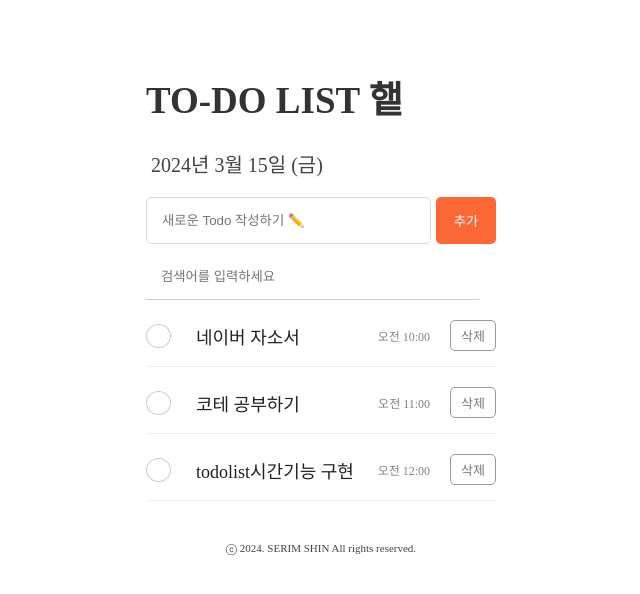
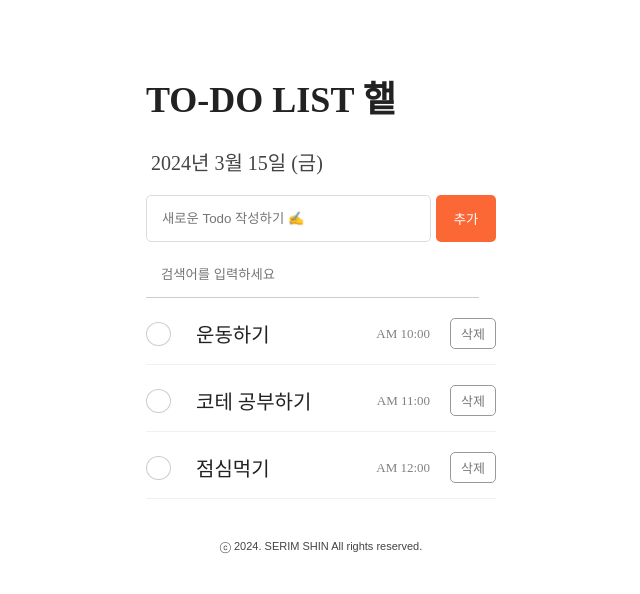
Before and after one commit to ss133600/To-do-List, a React (Create React App) app: page / in a window 1280 px wide. Shown: the top 594 px of the page, without its empty margins (319-959 px from the left). Built offline with nearby package versions, Linux system fonts and the light colour scheme; a web font is replaced by a local one.

Commit message:
디자인 수정 및 README 작성

```diff
--- a/src/App.js
+++ b/src/App.js
@@ -11,20 +11,20 @@ const mockTodo = [
   {
     id: 0,
     isDone: false,
-    content: '네이버 자소서',
-    createdTime: '오전 10:00',
+    content: '운동하기',
+    createdTime: 'AM 10:00',
   },
   {
     id: 1,
     isDone: false,
     content: '코테 공부하기',
-    createdTime: '오전 11:00',
+    createdTime: 'AM 11:00',
   },
   {
     id: 2,
     isDone: false,
-    content: 'todolist시간기능 구현',
-    createdTime: '오전 12:00',
+    content: '점심먹기',
+    createdTime: 'AM 12:00',
   },
 ];
 
@@ -101,7 +101,7 @@ function App() {
   const getCurrentTime = () => {
     const now = new Date();
     const hours = now.getHours();
-    const ampm = hours >= 12 ? '오후' : '오전';
+    const ampm = hours >= 12 ? 'PM' : 'AM';
     const formattedHours = hours % 12 || 12;
     const minutes = now.getMinutes().toString().padStart(2, '0');
     return `${ampm} ${formattedHours}:${minutes}`;
--- a/src/components/Footer.js
+++ b/src/components/Footer.js
@@ -6,7 +6,7 @@ const Container = styled.footer`
   justify-content: center;
   align-items: center;
   font-size: 11px;
-  font-family: none;
+  font-family: Arial, Helvetica, sans-serif;
   font-weight: 400;
   border-top: 1px solid rgba(255, 255, 255, 0.2);
 `;
--- a/src/components/Header.js
+++ b/src/components/Header.js
@@ -4,8 +4,8 @@ import { CustomDate } from './CustomDate';
 const H2 = styled.p`
   /* margin-left: 15px; */
   margin-top: 20px;
-  color: #333;
-  font-size: 37px;
+  color: #222;
+  font-size: 36px;
   font-family: 'YClover';
   font-weight: Bold;
 `;
--- a/src/components/TodoEditor.js
+++ b/src/components/TodoEditor.js
@@ -67,7 +67,7 @@ const TodoEditor = ({ onCreate }) => {
       <EditWrapper>
         <input
           type="text"
-          placeholder="새로운 Todo 작성하기 ✏️"
+          placeholder="새로운 Todo 작성하기 ✍"
           value={content}
           onChange={onChangeContent}
           ref={inputRef}
--- a/src/components/TodoItem.js
+++ b/src/components/TodoItem.js
@@ -27,30 +27,31 @@ const Checkbox = styled.div`
   input[type='checkbox']:checked {
     background-color: #fc6736;
     border-color: #fc6736;
+    color: white;
   }
 
   input[type='checkbox']:checked::after {
-    content: '✔';
+    content: '✓';
     display: block;
     text-align: center;
     color: white;
     font-size: 17px;
-    font-weight: regular;
+    font-weight: 600;
     align-items: center;
   }
 `;
 const Title = styled.div`
   flex: 1;
   /* 부모의 너비가 해당 아이템보다 작아지면 부모의 너비에 맞추어 줄어든다. */
-  color: ${(props) => (props.isChecked ? '#aaaaaa		' : '222')};
+  color: ${(props) => (props.isChecked ? '#828282' : '#222')};
   text-decoration: ${(props) => (props.isChecked ? 'line-through' : 'none')};
-  text-decoration-color: #888;
+  text-decoration-color: #ff7800;
   cursor: pointer;
-  font-size: 18px;
-  color: #222;
+  font-size: 20px;
+  transition: color 0.2s;
 `;
 const ToDate = styled.div`
-  font-size: 12px;
+  font-size: 13px;
   color: gray;
 `;
 const RemoveBtn = styled.button`
@@ -58,17 +59,16 @@ const RemoveBtn = styled.button`
   color: #777;
   font-size: 13px;
   font-weight: 500;
-  border: 1px solid #999; /* 테두리 스타일을 설정합니다. */
+  border: 1px solid #999;
   border-radius: 5px;
-  padding: 5px 10px; /* 안쪽 여백을 설정합니다. */
-  background-color: transparent; /* 배경색을 투명으로 설정합니다. */
-  transition: background-color 0.3s, color 0.3s, border-color 0.3s; /* 전환 효과를 추가합니다. */
+  padding: 5px 10px;
+  background-color: transparent;
+  transition: background-color 0.2s, color 0.3s, border-color 0.3s; /* 전환 효과를 추가합니다. */
 
   &:hover {
     color: #fff;
-    background-color: #fc6736; /* 호버 시 배경색을 변경합니다. */
-    border-color: #fc6736; /* 호버 시 테두리 색상을 변경합니다. */
-  }
+    background-color: #fc6736;
+    border-color: #fc6736;
 `;
 
 const TodoItem = ({ id, content, isDone, onUpdate, onDelete, createdTime }) => {
```
Also changed, not shown: 1 other file (tests, documents, lock files or other folders).
